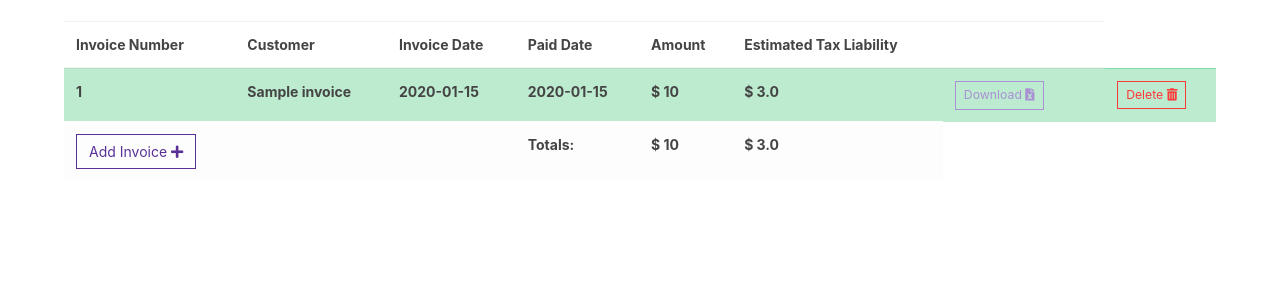
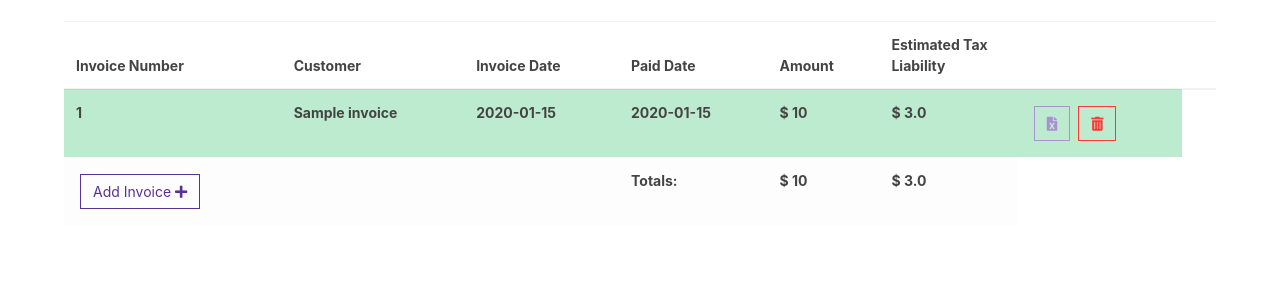
Before and after one commit to spmassot/keeptrack, a Flask app: template app/templates/index.html in a window 1280 px wide. Shown: the part 75-375 px from the top of the page. Run offline with Flask 2, Linux system fonts and the light colour scheme; the template is opened without the code that fills it: most values are stand-ins (such as "Sample title", 1, 10 or a date in 2020); lists and menus that the app fills with data are empty; some libraries are stand-ins or nearby versions.

Commit message:
clean a thing up, makes buttons more jolly

```diff
--- a/app/static/style.css
+++ b/app/static/style.css
@@ -2,3 +2,7 @@
   margin: auto;
   width: 90%;
 }
+
+.btn {
+  margin: 4px;
+}
--- a/app/templates/_invoice.html
+++ b/app/templates/_invoice.html
@@ -6,22 +6,19 @@
   <th>{{ "$ " ~ invoice.total }}</th>
   <th>{{ "$ " ~ invoice.total * 0.3|round(2) }}</th>
   <th>
+    <div class="btn-group">
       <form action="/invoices/{{ invoice.id }}/download" method="post" id="invoice-download">
-      <button class="btn btn-outline-secondary btn-sm">Download <i class="fas fa-file-excel"></i></button>
+        <button class="btn btn-outline-secondary"><i class="fas fa-file-excel"></i></button>
       </form>
-  </th>
     {% if not invoice.paid_on %}
-  <th>
       <form action="/invoices/{{ invoice.id }}/paid" method="post" id="invoice-paid">
-      <button class="btn btn-outline-success btn-sm">Mark Paid <i class="fas fa-dollar-sign"></i></button>
+        <button class="btn btn-outline-success"><i class="fas fa-dollar-sign"></i></button>
       </form>
-  </th>
     {% else %}
-  <th/>
     {% endif %}
-  <th>
       <form action="/invoices/{{ invoice.id }}/delete" method="post" id="invoice-delete">
-      <button class="btn btn-outline-danger btn-sm delete">Delete <i class="fas fa-trash-alt"></i></button>
+        <button class="btn btn-outline-danger delete"><i class="fas fa-trash-alt"></i></button>
       </form>
+    </div>
   </th>
 </tr>
--- a/app/templates/index.html
+++ b/app/templates/index.html
@@ -10,8 +10,8 @@
         <th>Invoice Date</th>
         <th>Paid Date</th>
         <th>Amount</th>
-        <th>Estimated Tax Liability</th>
-		<th/><th/>
+        <th width="12%">Estimated Tax Liability</th>
+        <th/><th/>
       </tr>
     </thead>
     <tbody>
```
Lines whose indentation alone changed are shown as unchanged.
